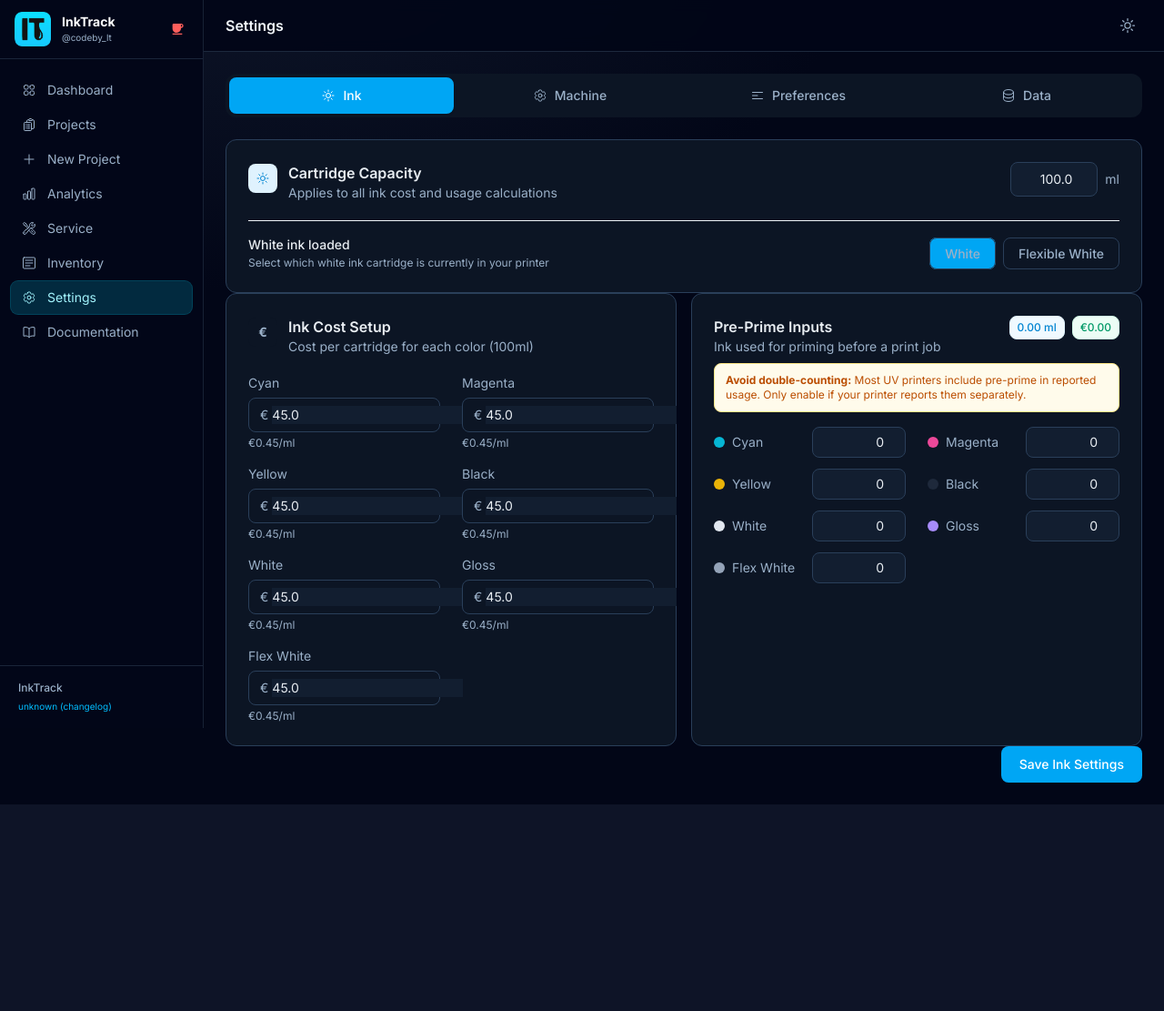
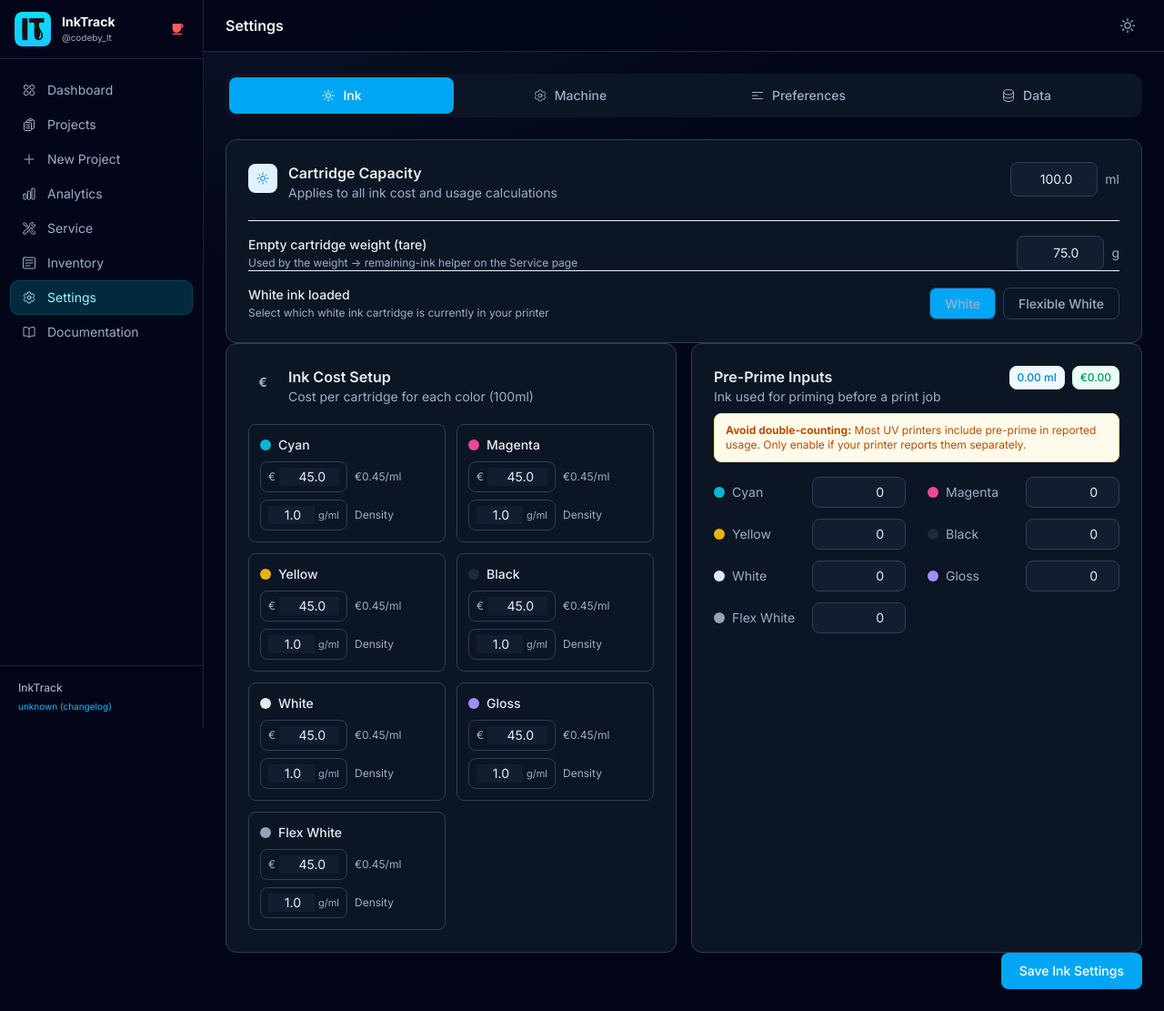
Before and after one commit to codebyit/inktracker, a FastAPI app: page /settings in a window 1280 px wide. Shown: the whole page at 91% size. Before the commit the page ends 884 px from the top, so only its background shows below. Run offline with FastAPI, Linux system fonts and the light colour scheme; style sheets or scripts are compiled from the project's sources; parts of the project's set-up code (start-up, migrations or seed data) failed here and were passed over; some libraries are stand-ins or nearby versions.

Commit message:
feat(ink): configurable per-channel density + cartridge tare
Weight->remaining-ink helper now uses remaining_ml = (weight_g - tare)/density
instead of assuming 1 ml = 1 g. Per-channel density and global tare set in
Settings -> Ink (Ink Cost Setup redesigned as per-channel cards). Defaults
(1.0 g/ml, 75 g) preserve previous behavior. Migration 0016 (additive).

```diff
--- a/app/crud.py
+++ b/app/crud.py
@@ -44,7 +44,7 @@ def seed_defaults(db: Session) -> None:
 
     if not db.query(models.InkGlobalConfig).first():
         db.add(models.InkGlobalConfig(
-            id=1, cartridge_capacity_ml=100.0,
+            id=1, cartridge_capacity_ml=100.0, cartridge_tare_g=75.0,
             white_loaded="W", low_ink_pct=20.0, low_inventory_lot_pct=25.0, currency="€",
         ))
 
@@ -105,10 +105,13 @@ def get_currency(db: Session) -> str:
     return cfg.currency if cfg else "€"
 
 
-def update_ink_config(db: Session, channel: str, price: float, preprime_ml: float = 0.0) -> None:
+def update_ink_config(db: Session, channel: str, price: float, preprime_ml: float = 0.0,
+                      density_g_per_ml: float | None = None) -> None:
     cfg = db.query(models.InkChannelConfig).filter_by(channel=channel).first()
     cfg.price_per_cartridge = price
     cfg.preprime_ml = preprime_ml
+    if density_g_per_ml is not None and density_g_per_ml > 0:
+        cfg.ink_density_g_per_ml = density_g_per_ml
     db.commit()
     _invalidate_dashboard_analytics_cache()
 
@@ -119,12 +122,15 @@ def update_ink_global_config(
     white_loaded: str,
     low_ink_pct: float,
     currency: str,
+    cartridge_tare_g: float | None = None,
 ) -> None:
     cfg = db.query(models.InkGlobalConfig).first()
     cfg.cartridge_capacity_ml = cartridge_capacity_ml
     cfg.white_loaded = white_loaded
     cfg.low_ink_pct = low_ink_pct
     cfg.currency = currency
+    if cartridge_tare_g is not None and cartridge_tare_g >= 0:
+        cfg.cartridge_tare_g = cartridge_tare_g
     # Sync capacity to all channels
     for ch_cfg in db.query(models.InkChannelConfig).all():
         ch_cfg.cartridge_capacity_ml = cartridge_capacity_ml
--- a/app/models.py
+++ b/app/models.py
@@ -98,12 +98,14 @@ class InkChannelConfig(Base):
     price_per_cartridge   = Column(Float, default=45.0)
     cartridge_capacity_ml = Column(Float, default=100.0)  # shared capacity
     preprime_ml           = Column(Float, default=0.0)    # pre-prime usage per job
+    ink_density_g_per_ml  = Column(Float, default=1.0)    # for weight->ml conversion
 
 
 class InkGlobalConfig(Base):
     __tablename__ = "ink_global_config"
     id               = Column(Integer, primary_key=True, default=1)
     cartridge_capacity_ml = Column(Float, default=100.0)  # shared across all channels
+    cartridge_tare_g = Column(Float, default=75.0)        # empty cartridge weight (g)
     white_loaded     = Column(String(4), default="W")     # "W" or "FW"
     low_ink_pct      = Column(Float, default=20.0)        # warn threshold %
     low_inventory_lot_pct = Column(Float, default=25.0)   # low-stock lot threshold %
--- a/app/routers/settings.py
+++ b/app/routers/settings.py
@@ -64,6 +64,7 @@ def _normalize_hhmm(raw: str) -> str:
 async def save_ink(request: Request, db: Session = Depends(get_db)):
     form = await request.form()
     capacity     = float(form.get("cartridge_capacity_ml", 100.0))
+    tare_g       = float(form.get("cartridge_tare_g", 75.0))
     white_loaded = str(form.get("white_loaded", "W"))
     low_ink_pct  = float(form.get("low_ink_pct", 20.0))
     currency     = str(crud.get_currency(db))  # read current value, don't change it
@@ -73,11 +74,14 @@ async def save_ink(request: Request, db: Session = Depends(get_db)):
         white_loaded=white_loaded,
         low_ink_pct=low_ink_pct,
         currency=currency,
+        cartridge_tare_g=tare_g,
     )
     for ch in INK_CHANNELS:
         price    = float(form.get(f"price_{ch}", 45.0))
         preprime = float(form.get(f"preprime_{ch}", 0.0))
-        crud.update_ink_config(db, channel=ch, price=price, preprime_ml=preprime)
+        density  = float(form.get(f"density_{ch}", 1.0))
+        crud.update_ink_config(db, channel=ch, price=price, preprime_ml=preprime,
+                               density_g_per_ml=density)
     templates.env.globals["currency"] = currency
     return RedirectResponse("/settings?tab=ink&saved=1", status_code=303)
 
--- a/app/templates/settings.html
+++ b/app/templates/settings.html
@@ -53,6 +53,19 @@
           <span class="text-sm text-slate-500">ml</span>
         </div>
       </div>
+      <div class="border-t border-slate-100 pt-4 flex items-center justify-between">
+        <div>
+          <div class="text-sm font-medium text-slate-800">Empty cartridge weight (tare)</div>
+          <div class="text-xs text-slate-500 mt-0.5">Used by the weight → remaining-ink helper on the Service page</div>
+        </div>
+        <div class="flex items-center gap-2">
+          <input type="number" name="cartridge_tare_g"
+                 value="{{ ink_global.cartridge_tare_g if ink_global and ink_global.cartridge_tare_g is not none else 75 }}"
+                 min="0" step="0.1"
+                 class="w-24 border border-slate-300 rounded-lg px-3 py-2 text-sm text-right focus:outline-none focus:ring-2 focus:ring-sky-500"/>
+          <span class="text-sm text-slate-500">g</span>
+        </div>
+      </div>
       <div class="border-t border-slate-100 pt-4">
         <div class="flex items-center justify-between">
           <div>
@@ -86,18 +99,33 @@
             <div class="text-sm text-slate-500">Cost per cartridge for each color ({{ ink_global.cartridge_capacity_ml | int if ink_global else 100 }}ml)</div>
           </div>
         </div>
-        <div class="grid grid-cols-2 gap-x-6 gap-y-4">
+        <div class="grid grid-cols-2 gap-3">
           {% for ch in ink_channels %}
           {% set cfg = ink_cfgs.get(ch) %}
           {% set price = cfg.price_per_cartridge if cfg else 45 %}
           {% set cap   = ink_global.cartridge_capacity_ml if ink_global else 100 %}
-          <div>
-            <label class="block text-sm text-slate-600 mb-1.5">{{ ink_channel_names[ch] }}</label>
-            <div class="flex items-center gap-1 border border-slate-200 rounded-lg px-3 py-2 focus-within:ring-2 focus-within:ring-sky-500">
-              <span class="text-slate-400 text-sm">{{ currency }}</span>
-              <input type="number" name="price_{{ ch }}" value="{{ price }}" min="0" step="0.01" class="flex-1 text-sm focus:outline-none"/>
+          {% set density = cfg.ink_density_g_per_ml if cfg and cfg.ink_density_g_per_ml else 1.0 %}
+          <div class="border border-slate-200 rounded-lg p-3">
+            <div class="flex items-center gap-2 mb-2">
+              <span class="w-3 h-3 rounded-full shrink-0" style="background-color:{{ INK_CHANNEL_HEX[ch] }}"></span>
+              <span class="text-sm font-medium text-slate-700">{{ ink_channel_names[ch] }}</span>
             </div>
-            <div class="text-xs text-slate-400 mt-1">{{ currency }}{{ '{:.2f}'.format(price / cap) }}/ml</div>
+            <div class="flex items-center gap-2 mb-2">
+              <div class="flex items-center gap-1 border border-slate-200 rounded-lg px-2 py-1.5 focus-within:ring-2 focus-within:ring-sky-500 w-24">
+                <span class="text-slate-400 text-xs">{{ currency }}</span>
+                <input type="number" name="price_{{ ch }}" value="{{ price }}" min="0" step="0.01" class="w-full min-w-0 text-sm text-right focus:outline-none"/>
+              </div>
+              <span class="text-xs text-slate-400">{{ currency }}{{ '{:.2f}'.format(price / cap) }}/ml</span>
+            </div>
+            <div class="flex items-center gap-2">
+              <div class="flex items-center gap-1 border border-slate-200 rounded-lg px-2 py-1.5 focus-within:ring-2 focus-within:ring-sky-500 w-24">
+                <input type="number" name="density_{{ ch }}" value="{{ density }}" min="0.1" step="0.01"
+                       title="Ink density (g/ml) for weight-based remaining-ink estimates"
+                       class="w-full min-w-0 text-sm text-right focus:outline-none"/>
+                <span class="text-slate-400 text-[11px]">g/ml</span>
+              </div>
+              <span class="text-xs text-slate-500">Density</span>
+            </div>
           </div>
           {% endfor %}
         </div>
```
Also changed, not shown: alembic/versions/0016_ink_density_and_tare.py (added, +51 -0 lines), app/routers/service.py (+11 -0 lines), app/templates/service.html (+13 -9 lines).
